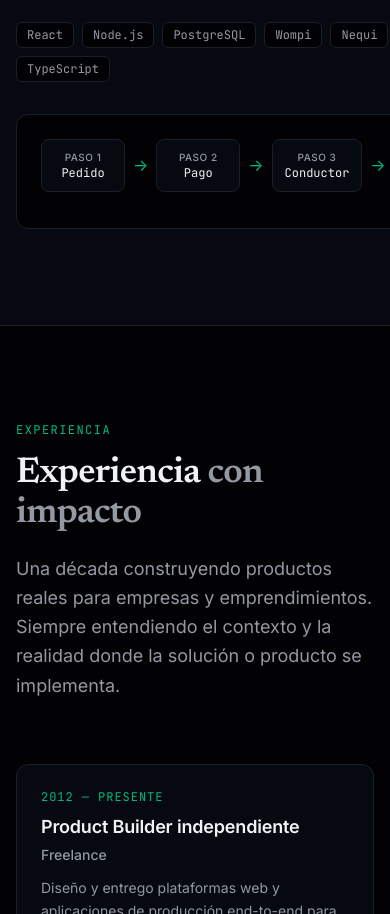
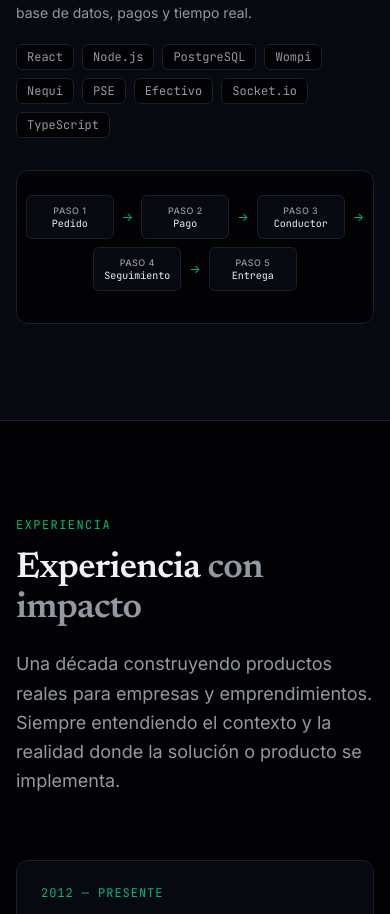
Before and after one commit to MWarrior715/portfolio-agentic, a React (Vite) app: page / in a window 390 px wide. Shown: the part 9946-10860 px from the top of the page. Built offline with nearby package versions, Linux system fonts and the light colour scheme.

Commit message:
feat(quiklii): render QUIKLII flow diagram as two rows on mobile
- Mobile: Pedido → Pago → Conductor on first row, Seguimiento → Entrega on second
- Add step numbers on mobile for clear sequence
- Desktop: keep single 5-column horizontal row
- Add scrollbar-hide utility to index.css

```diff
--- a/src/components/sections/QuikliiCaseStudy.tsx
+++ b/src/components/sections/QuikliiCaseStudy.tsx
@@ -114,7 +114,7 @@ export function QuikliiCaseStudy() {
 
           <motion.div
             variants={fadeInUp}
-            className="rounded-xl border border-structural bg-[var(--bg)] p-6"
+            className="overflow-hidden rounded-xl border border-structural bg-[var(--bg)] p-6"
             data-od-id="quiklii-diagram"
           >
             <QuikliiFlowDiagram steps={flowSteps} />
@@ -126,18 +126,39 @@ export function QuikliiCaseStudy() {
 }
 
 function QuikliiFlowDiagram({ steps }: { steps: string[] }) {
+  const row1 = steps.slice(0, 3);
+  const row2 = steps.slice(3);
+
   return (
-    <div className="relative">
-      <div className="flex snap-x gap-2 overflow-x-auto pb-3 sm:grid sm:grid-cols-5 sm:gap-3 sm:overflow-visible sm:pb-0">
+    <div className="space-y-2 sm:grid sm:grid-cols-5 sm:gap-3 sm:space-y-0">
+      {[
+        { items: row1, showArrowAfterLast: true },
+        { items: row2, showArrowAfterLast: false },
+      ].map((row, rowIndex) => (
+        <div key={rowIndex} className="flex items-center justify-center gap-2 sm:hidden">
+          {row.items.map((step, index) => {
+            const globalIndex = rowIndex === 0 ? index : index + 3;
+            return (
+              <div key={globalIndex} className="flex items-center gap-2">
+                <div className="min-w-[88px] rounded-md border border-structural bg-surface px-2 py-2 text-center">
+                  <span className="block text-[9px] font-medium uppercase tracking-wider text-[var(--muted)]">
+                    Paso {globalIndex + 1}
+                  </span>
+                  <span className="block font-mono text-[10px] leading-tight text-[var(--fg)]">{step}</span>
+                </div>
+                {(index < row.items.length - 1 || row.showArrowAfterLast) && (
+                  <span className="shrink-0 text-xs text-[var(--accent)]">→</span>
+                )}
+              </div>
+            );
+          })}
+        </div>
+      ))}
+
+      {/* Desktop: single row */}
       {steps.map((step, index) => (
-          <div
-            key={index}
-            className="flex snap-center items-center gap-2 last:mr-0 sm:last:mr-0"
-          >
-            <div className="min-w-[84px] rounded-lg border border-structural bg-surface px-3 py-2.5 text-center sm:w-full sm:min-w-0">
-              <span className="block text-[10px] font-medium uppercase tracking-wider text-[var(--muted)] sm:hidden">
-                Paso {index + 1}
-              </span>
+        <div key={`desktop-${index}`} className="hidden items-center gap-3 sm:flex">
+          <div className="flex-1 rounded-lg border border-structural bg-surface px-3 py-2.5 text-center">
             <span className="block font-mono text-xs text-[var(--fg)]">{step}</span>
           </div>
           {index < steps.length - 1 && (
@@ -146,7 +167,5 @@ function QuikliiFlowDiagram({ steps }: { steps: string[] }) {
         </div>
       ))}
     </div>
-      <div className="pointer-events-none absolute inset-y-0 right-0 w-8 bg-gradient-to-l from-[var(--bg)] to-transparent sm:hidden" />
-    </div>
   );
 }
--- a/src/index.css
+++ b/src/index.css
@@ -134,3 +134,12 @@ pre {
   outline: 2px solid var(--accent);
   outline-offset: 2px;
 }
+
+/* Hide scrollbar utility */
+.scrollbar-hide {
+  -ms-overflow-style: none;
+  scrollbar-width: none;
+}
+.scrollbar-hide::-webkit-scrollbar {
+  display: none;
+}
```
Lines whose indentation alone changed are shown as unchanged.
